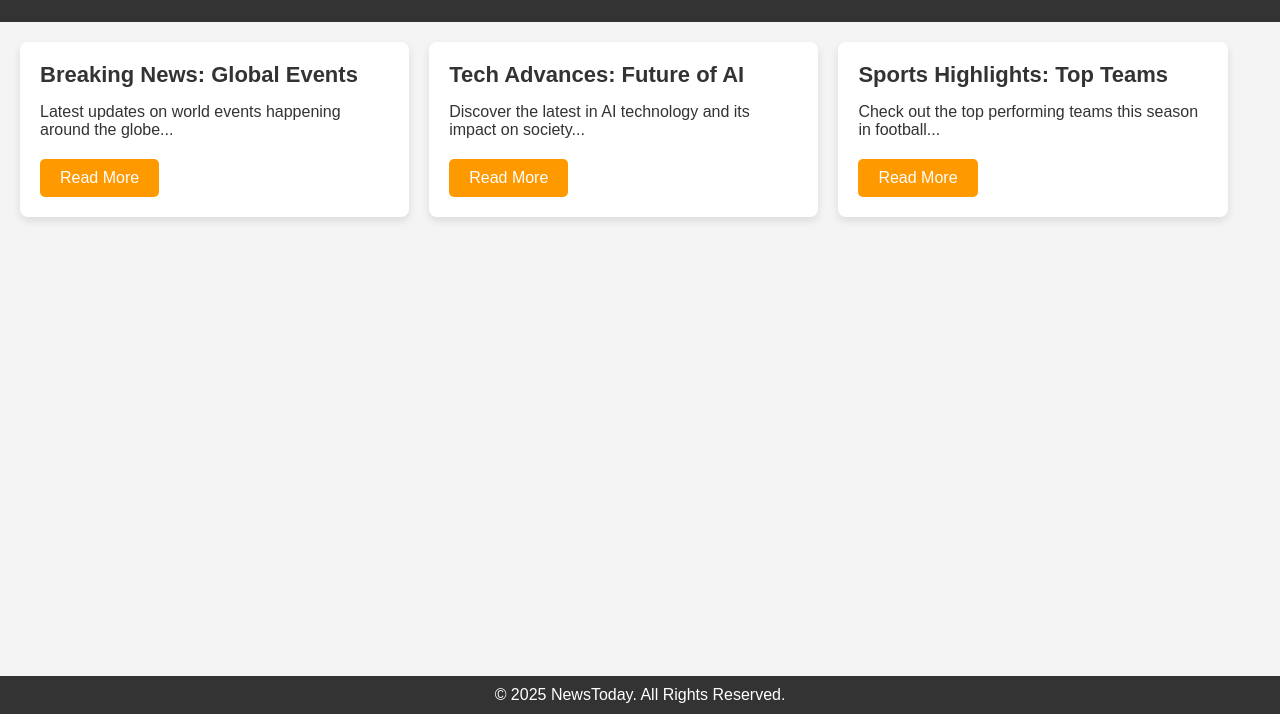
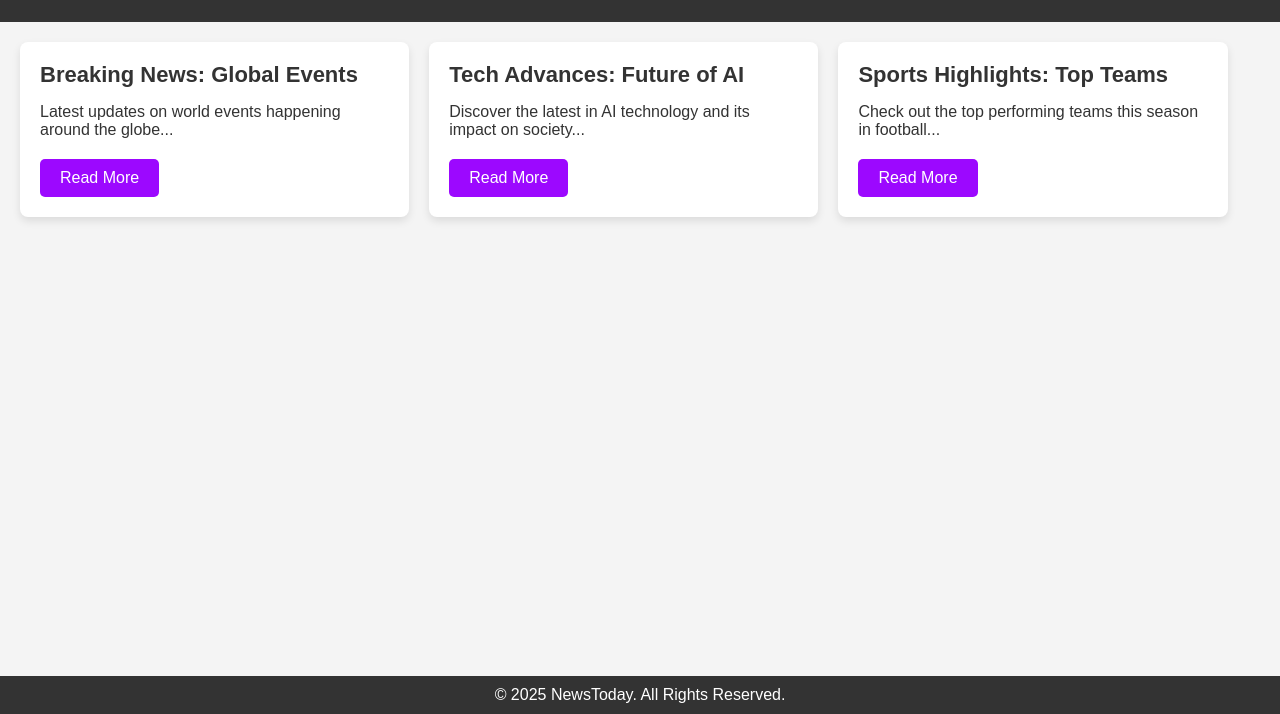
Before and after one commit to vbm7/instant-blogger, a plain HTML site: page index.html in a window 1280 px wide. Shown: the part 86-800 px from the top of the page. Drawn offline with Linux system fonts and the light colour scheme.

Commit message:
Add files via upload

```diff
--- a/style.css
+++ b/style.css
@@ -72,7 +72,7 @@ main {
 }
 
 button {
-    background-color: #ff9900;
+    background-color: #9c08ff;
     color: white;
     border: none;
     padding: 10px 20px;
```
